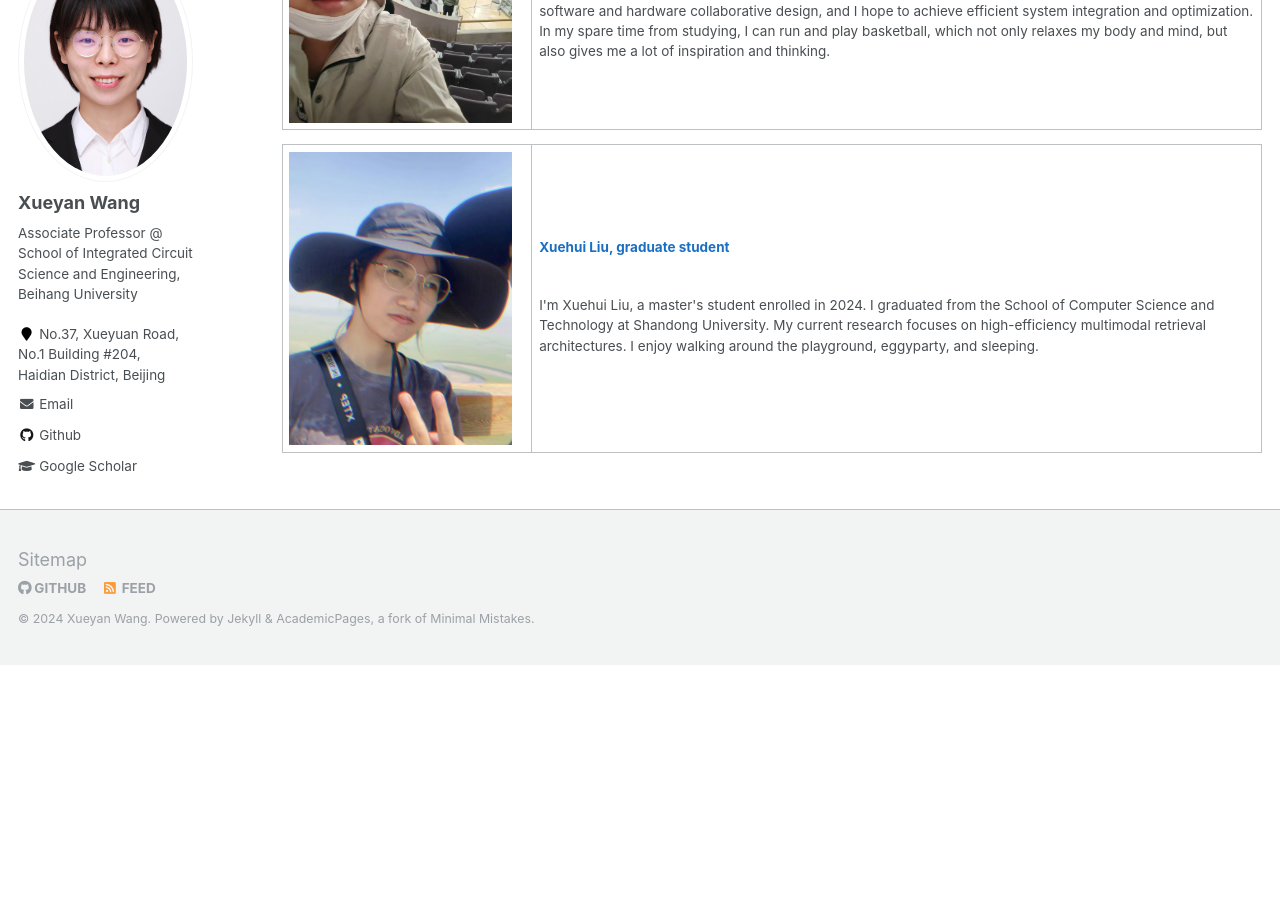
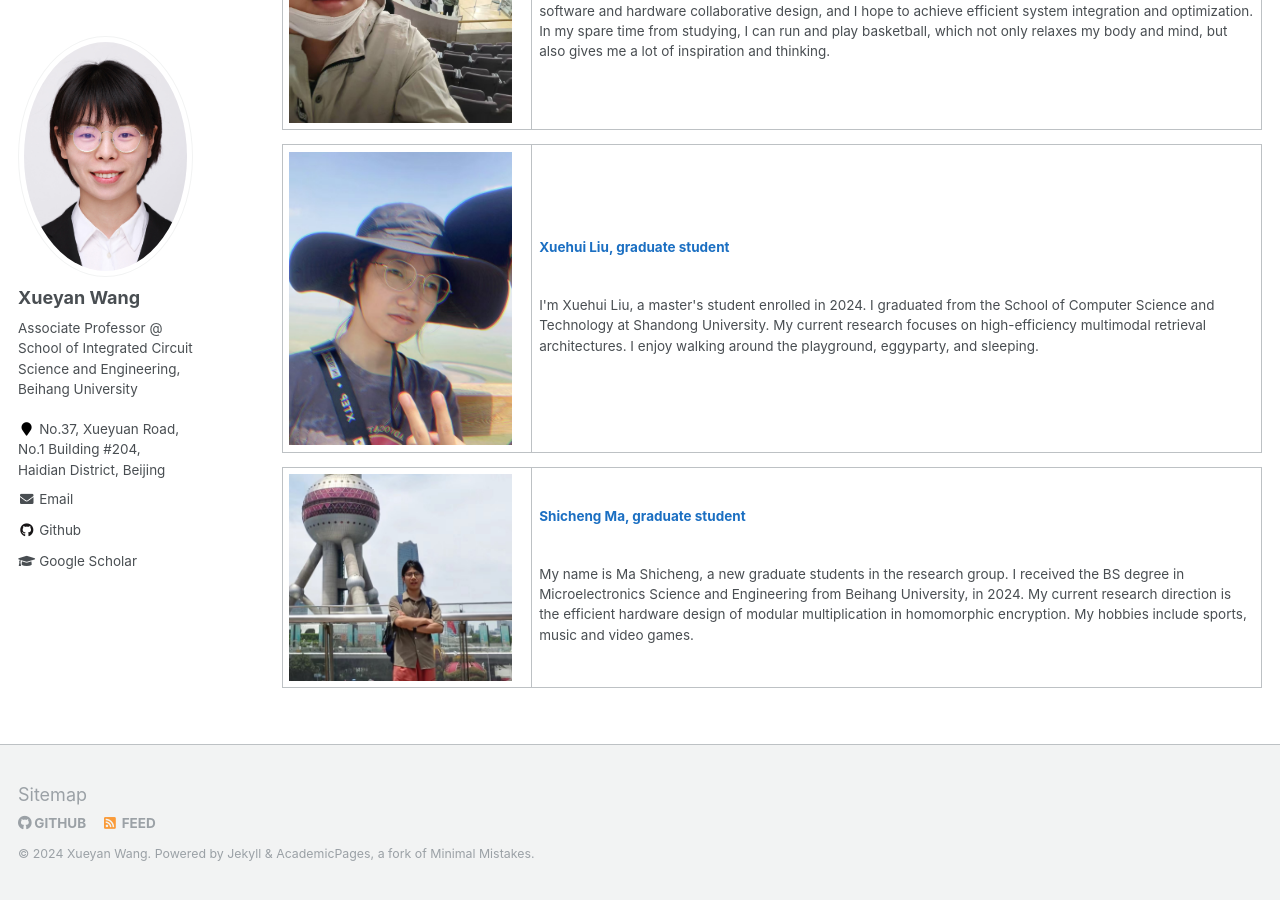
Before and after one commit to xywangbuaa/xywang.github.io, a Jekyll site: the page built from _pages/Students.html, in a window 1280 px wide and 900 px high, scrolled down 2877 px. Built offline with Jekyll 4.4.1, drawn with Linux system fonts in a browser that asks for light colours; before the commit the page ends 3542 px from its top, so only the background shows below that.

Commit message:
Update Students.html

```diff
--- a/_pages/Students.html
+++ b/_pages/Students.html
@@ -229,3 +229,26 @@ redirect_from:
       </tr>
     </tbody>
   </table>
+
+<table width="100%" align="center" border="0" cellpadding="20">
+    <tbody>
+      <tr>
+        <td width="25%"><img class="rounded shadow media-img ml-4" src="../images/msc.jpg" width="223" height="180"></td>
+        <td width="73%" valign="top">
+          <p>
+            <strong><font color="#1b6fc2">Shicheng Ma, graduate student</font></strong>
+            <br>
+            <!-- <strong>SJTU</strong>, ACA Lab <a href="">XXX</a>, Sept. 2023 - July 2024 <br> -->
+          </p>
+          <p><br>
+            My name is Ma Shicheng, a new graduate students in the research group.
+            I received the BS degree in Microelectronics Science and Engineering from Beihang University,
+            in 2024. My current research direction is the efficient hardware design of modular multiplication in homomorphic encryption.
+            My hobbies include sports, music and video games. </p>
+          <p></p>
+          <p></p>
+          <p></p>
+        </td>
+      </tr>
+    </tbody>
+  </table>
```
